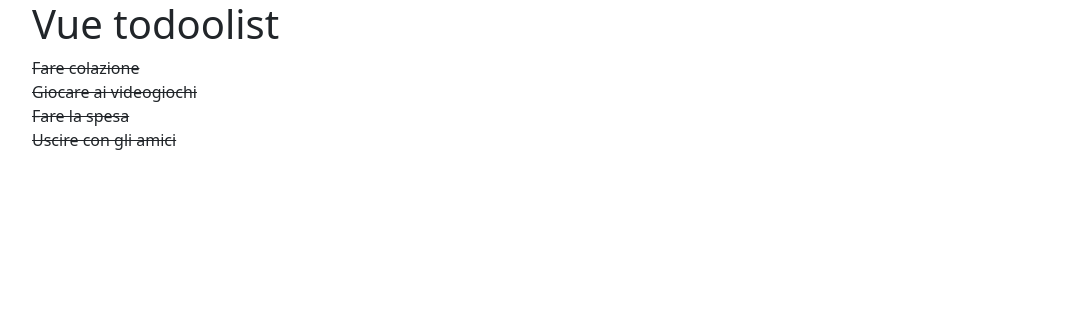
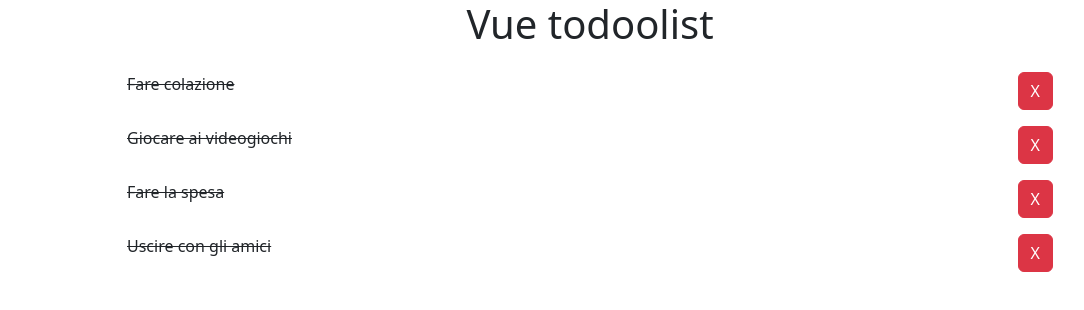
Before and after one commit to Luigi213/vue-todolist, a plain HTML site: page index.html in a window 1280 px wide. Shown: the whole page, without its empty margins (50-1134 px from the left). Drawn offline with nearby package versions, Linux system fonts and the light colour scheme.

Commit message:
Milestone 2 done

```diff
--- a/index.html
+++ b/index.html
@@ -13,14 +13,19 @@
         <div id="app">
 
             <div class="container">
-                <div class="row">
+                <div class="row d-flex justify-content-center">
                     <div class="col-12">
-                        <h1>Vue todoolist</h1>
+                        <h1 class="text-center">Vue todoolist</h1>
                     </div>
-                    <div class="col-12">
-                        <ul class="list-unstyled">
-                            <li :class="(!list.done) ? 'text-decoration-line-through' : ''" v-for="(list, index) in listObject">
-                                {{ list.text }}
+                    <div class="col-10">
+                        <ul class="list-unstyled ">
+                            <li class="my-3 d-flex justify-content-between" :class="(!list.done) ? 'text-decoration-line-through' : ''" v-for="(list, index) in listObject">
+                                <div class="text">
+                                    {{ list.text }}
+                                </div>
+                                <div class="btn-delete">
+                                    <button type="button" class="btn btn-danger" @click="deleteObject(index)">X</button>
+                                </div>
                             </li>
                         </ul>
                     </div>
--- a/js/script.js
+++ b/js/script.js
@@ -3,6 +3,8 @@
 // - done, un booleano (true/false) che indica se il todo è stato fatto oppure no
 // MILESTONE 1
 // Stampare all'interno di una lista HTML un item per ogni todo. Se la proprietà done è uguale a true, visualizzare il testo del todo sbarrato.
+// MILESTONE 2
+// Visualizzare a fianco ad ogni item ha una "x": cliccando su di essa, il todo viene rimosso dalla lista.
 const {
     createApp
 } = Vue;
@@ -29,5 +31,10 @@ createApp({
                 },
             ]
         }
-    }
+    },
+    methods: {
+        deleteObject(index){
+            this.listObject.splice(index, 1)
+        }
+    },
 }).mount('#app')
```
